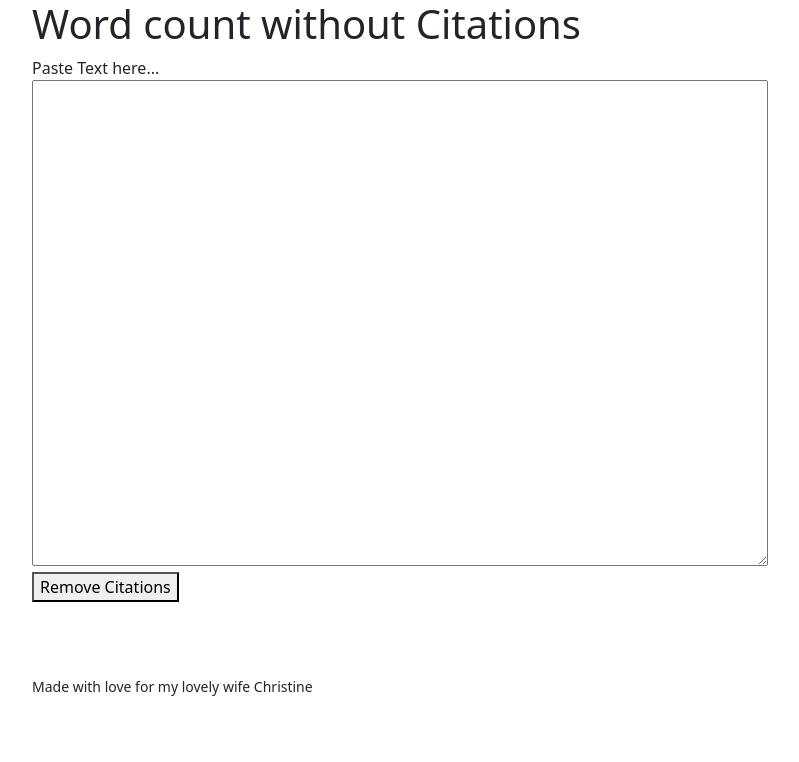
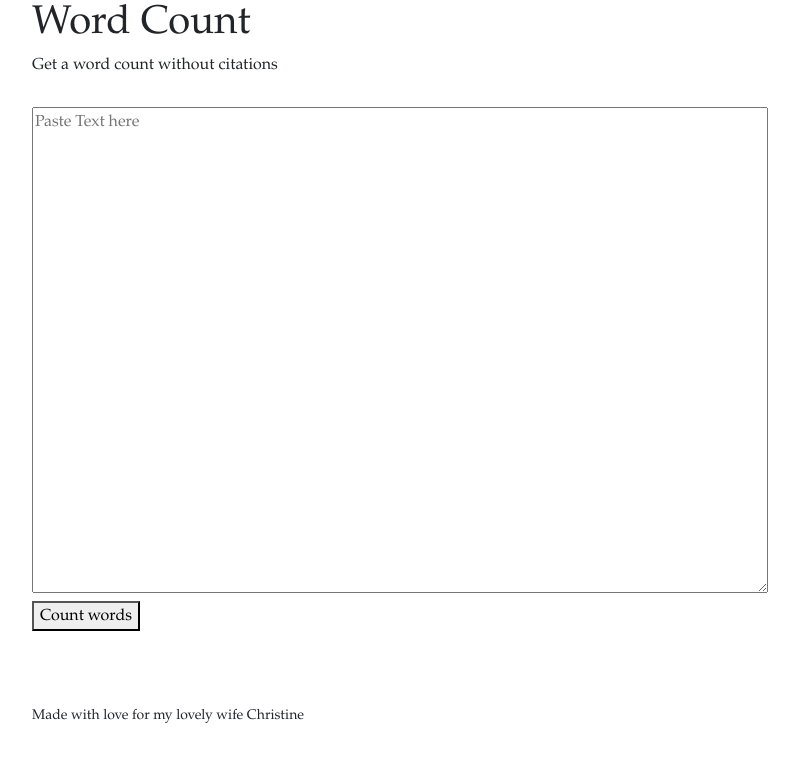
Before and after one commit to davidjeyachandran/CountWithoutCitations, a plain HTML site: page index.html in a window 1280 px wide. Shown: the whole page, without its empty margins (50-849 px from the left). Drawn offline with nearby package versions, Linux system fonts and the light colour scheme.

Commit message:
Change text and styling

```diff
--- a/index.html
+++ b/index.html
@@ -9,8 +9,15 @@
   <link href="https://cdn.jsdelivr.net/npm/bootstrap@5.0.2/dist/css/bootstrap.min.css" rel="stylesheet"
     integrity="sha384-EVSTQN3/azprG1Anm3QDgpJLIm9Nao0Yz1ztcQTwFspd3yD65VohhpuuCOmLASjC" crossorigin="anonymous">
   <style>
+    body {
+      font-family: Didot, "Didot LT STD", "Hoefler Text", Garamond, "Times New Roman", serif;
+    }
+
+
     textarea {
       width: 100%;
+      font-family: Garamond, "Times New Roman", serif;
+      color: #555;
     }
 
     #citation {
@@ -26,12 +33,14 @@
 
 <body>
   <div class="container">
-    <h1>Word count without Citations<span id="results-heading"></span></h1>
+    <h1>Word Count<span id="results-heading"></span></h1>
+    <h6>Get a word count without citations</h5>
+      <br />
       <div class="row">
         <div class="col-md-8">
-        <label for="inputtext">Paste Text here...</label>
-        <textarea name="inputtext" id="inputtext" cols="30" rows="20"></textarea>
-        <button id="remove">Remove Citations</button>
+          <label hidden for="inputtext">Paste Text here...</label>
+          <textarea name="inputtext" id="inputtext" cols="30" rows="20" placeholder="Paste Text here"></textarea>
+          <button id="remove">Count words</button>
           <br /><br />
           <div id="result"></div>
           <br /><br />
```
Lines whose indentation alone changed are shown as unchanged.
